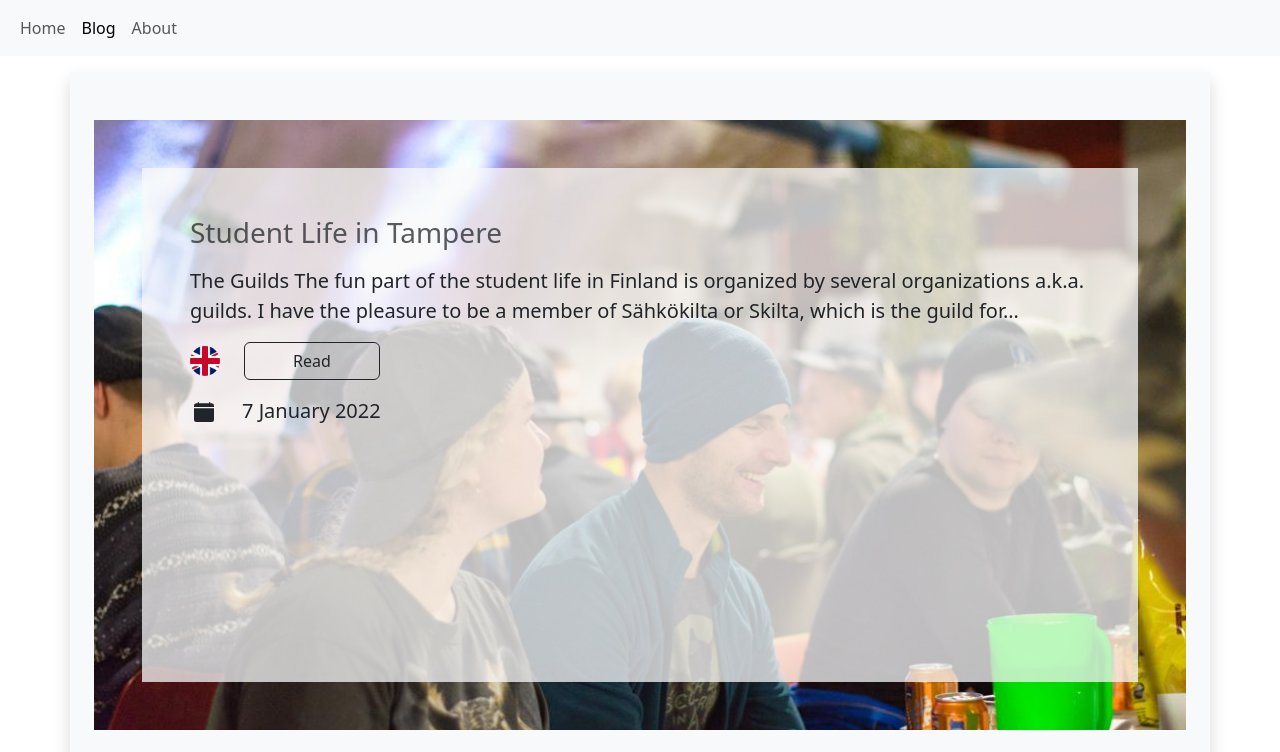
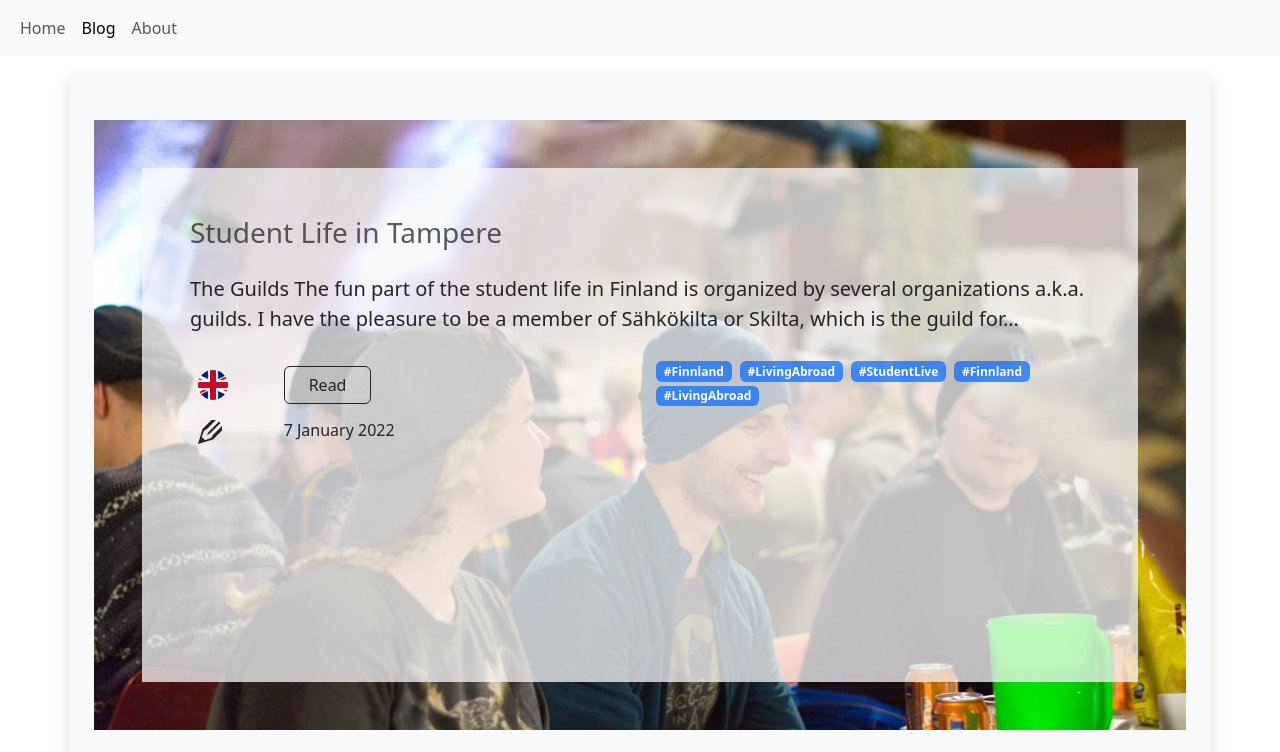
Before and after one commit to twendt97/website, a Gatsby site: page /blog in a window 1280 px wide. Shown: the top 752 px of the page. Built offline with nearby package versions, Linux system fonts and the light colour scheme; Gatsby itself is replaced by a stand-in of ours.

Commit message:
Add tags and changed preview layout to grid

```diff
--- a/blog/2020-08-28-no-kristiansand/index.mdx
+++ b/blog/2020-08-28-no-kristiansand/index.mdx
@@ -5,6 +5,9 @@ slug: "norway-kristiansand"
 hero_image: "./hut-kristiansand.jpg"
 hero_image_alt: "Typical norwegian cottage"
 language: "en"
+tags:
+    - Norway
+    - Travel
 ---
 
 export { Layout as default } from '../../src/components/img_wrapper'
--- a/blog/2022-01-07-fin-student/index.mdx
+++ b/blog/2022-01-07-fin-student/index.mdx
@@ -5,6 +5,13 @@ slug: "tampere-student-live"
 hero_image: "./img_sitsit/thilo-sitsit.jpg"
 hero_image_alt: "Me participating in a sitsit"
 language: "en"
+tags:
+    - Finnland
+    - LivingAbroad
+    - StudentLive
+    - Finnland
+    - LivingAbroad
+    - LivingAbroad
 ---
 
 # The Guilds
--- a/src/components/text.js
+++ b/src/components/text.js
@@ -1,15 +1,17 @@
 import * as React from 'react'
 import { Link, graphql, useStaticQuery } from 'gatsby'
 import { GatsbyImage, getImage } from 'gatsby-plugin-image'
-import { BsCalendarFill } from "@react-icons/all-files/bs/BsCalendarFill"
+import { ImPencil2 } from '@react-icons/all-files/im/ImPencil2'
 
-export const BlogPostPreview = ({ link, title, post_date, language, children }) => {
+export const BlogPostPreview = ({ link, title, post_date, language, tags, children }) => {
     const flags = useStaticQuery(graphql`{
     allFile(
-        filter: {sourceInstanceName: {eq: "components"}, relativePath: {regex: "/static_images/.*_flag.png$/"}}
+        filter: {
+            sourceInstanceName: {eq: "components"},
+            relativePath: {regex: "/static_images/.*_flag.png$/"}
+        }
     ) {
         nodes {
-        relativeDirectory
         relativePath
         name
         childImageSharp {
@@ -17,8 +19,7 @@ export const BlogPostPreview = ({ link, title, post_date, language, children })
                 height: 30
                 width: 30
                 quality: 100
-                outputPixelDensities: [4]
-                transformOptions: {cropFocus: CENTER}
+                transformOptions: {cropFocus: CENTER, fit: FILL}
             )
         }
         }
@@ -45,32 +46,36 @@ export const BlogPostPreview = ({ link, title, post_date, language, children })
     const flag_img = getImage(flags.allFile.nodes.find((node) => node.name === flag_name))
     return (
         <div>
-            <h3 class="card-title">
+            <div class="row"><h3 class="card-title">
                 <Link to={link} className='link-dark link-opacity-75 link-opacity-100-hover text-decoration-none'>
                     {title}
                 </Link>
-            </h3>
-            <div class="my-3 card-text d-none d-lg-block fs-5">
+            </h3></div>
+            <div class="my-3 card-text d-none d-lg-block fs-5 row">
                 <p>
                     {children}
                 </p>
             </div>
-            <div class="d-flex justify-content-start align-items-center my-3 fs-5">
-                <div class='me-3'>
-                    <GatsbyImage
-                        image={flag_img}
-                        className='rounded-5'
-                    />
+            <div class='row my-2 my-md-4 mx-2'><div class='col'>
+                <div class="row align-items-center my-2">
+                    <span class='col-2 p-0'>
+                        <GatsbyImage image={flag_img} className='rounded-5 img-fluid' />
+                    </span>
+                    <span class="col-3">
+                        <Link to={link} className='btn btn-outline-dark px-4'>
+                            {read_lable}
+                        </Link>
+                    </span>
                 </div>
-                <div class="text-center mx-2">
-                    <Link to={link} className='btn btn-outline-dark px-5'>
-                        {read_lable}
-                    </Link>
+                <div class='row align-items-center fs-6'>
+                    <span class="col-2 p-0 ps-0 fs-4"><ImPencil2 /></span>
+                    <span class="col">{post_date}</span>
                 </div>
             </div>
-            <div class='d-flex d-flex-row justify-content-start fs-5'>
-                <span class="mx-1"><BsCalendarFill /></span>
-                <span class="mx-4">{post_date}</span>
+                <div class='col-4 col-md-6'>
+                    {tags !== null ? tags.slice(0, 5).map((tag) =>
+                        <span class='badge text-bg-primary mx-1'> {'#' + tag}</span>) : ''}
+                </div>
             </div>
         </div>
     )
--- a/src/pages/blog/index.js
+++ b/src/pages/blog/index.js
@@ -19,6 +19,7 @@ const BlogPage = ({ data }) => {
             link={`/blog/${node.frontmatter.date}/${node.frontmatter.slug}`}
             post_date={moment(node.frontmatter.date).format("D MMMM YYYY")}
             language={node.frontmatter.language}
+            tags={node.frontmatter.tags}
           >
             {node.excerpt}
           </BlogPostPreview>
@@ -37,6 +38,7 @@ query MyQuery {
         title
         slug
         language
+        tags
         hero_image_alt
         hero_image {
           childImageSharp {
```
